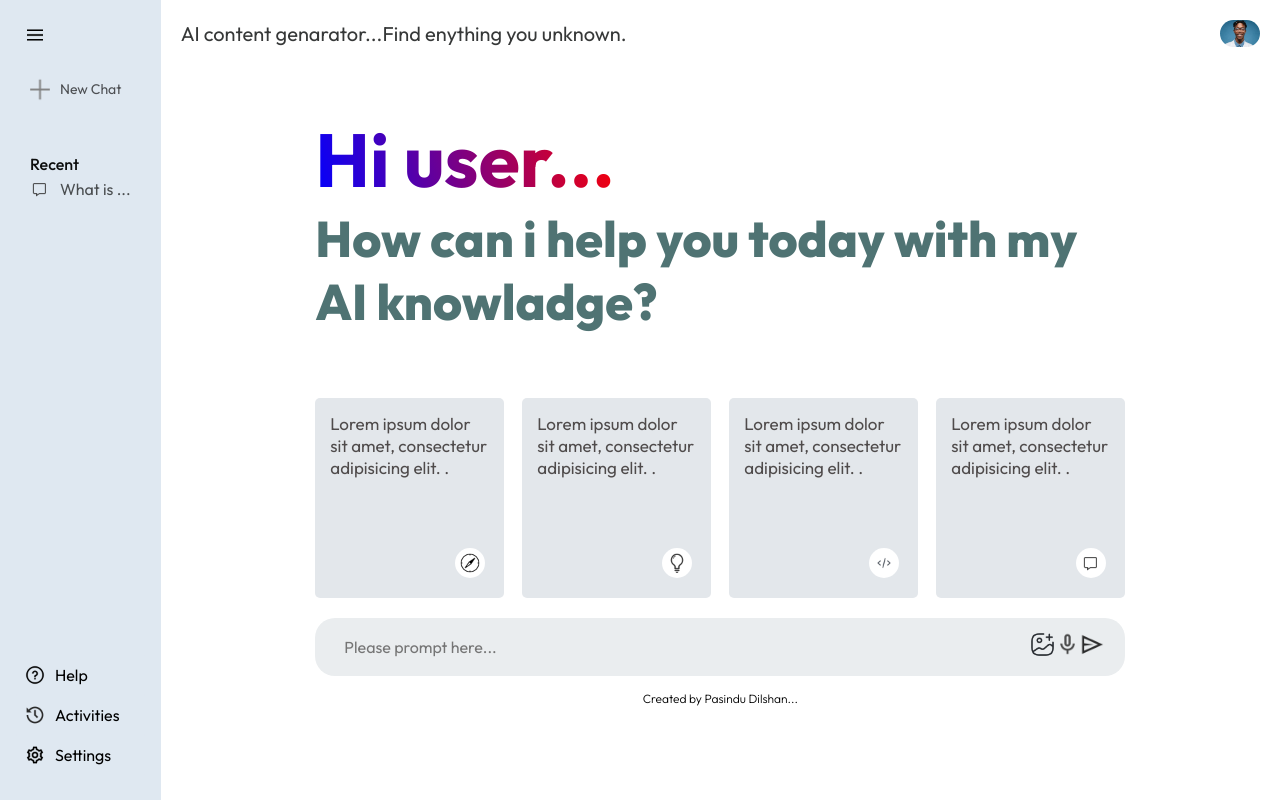
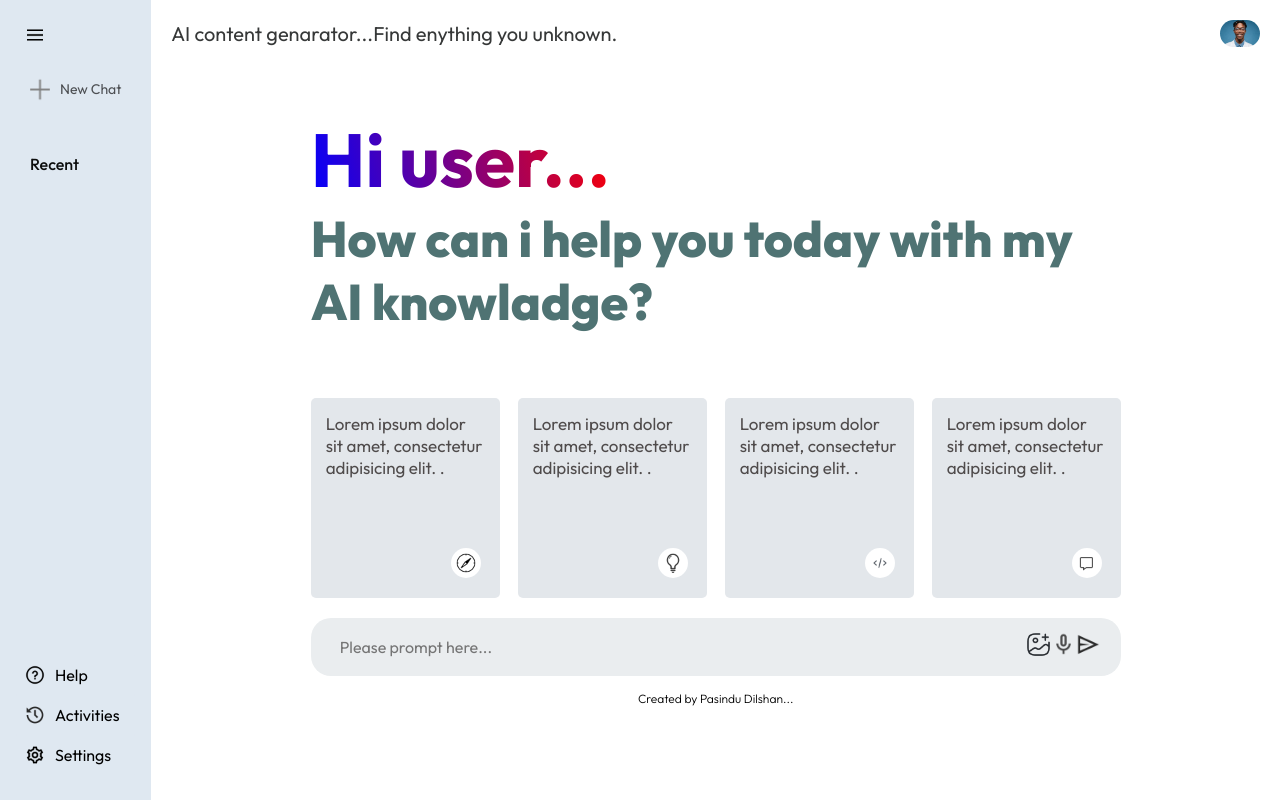
Before and after one commit to pasindud100/AI-content-generator, a React (Vite) app: page / in a window 1280 px wide. Both pictures are taken after a click on the picture 35 px from the left and 35 px from the top of the page. Built offline with nearby package versions, Linux system fonts and the light colour scheme.

Commit message:
Update the prompted result appearance.

```diff
--- a/src/Context/Context.jsx
+++ b/src/Context/Context.jsx
@@ -1,60 +1,55 @@
-import { createContext, useState } from "react";
+import { createContext, useState } from "react"; //import { createContext, useState }  hooks from "react";
 import runChat from "../config/genini";
 
 export const Context = createContext();
 
-const ContectProvider = (props) =>{
-        const [input, setInput] =useState("");
-        const [resentPrompt, setRecentPrompt] =useState("");
-        const [prePrompts, setPrePrompts] =useState([]);
-        const [showResult, setShowResult] =useState(false);
-        const [loading, setLoading] =useState(false);
-        const [resultData, setResultData] =useState("");
+const ContextProvider = (props) => {
+  const [input, setInput] = useState(""); // this use to get the user input from promt field
+  const [resentPrompt, setRecentPrompt] = useState(""); // this for sendt to recent section when user submit the prompt
+  const [prePrompts, setPrePrompts] = useState([]); // this is array to store the previous prompts
+  const [showResult, setShowResult] = useState(false); // if this is true this hide the all the cars in the main content and show prmpted resut there
+  const [loading, setLoading] = useState(false); // when this tru the loading animation apere.. this will false when prompted resut come
+  const [resultData, setResultData] = useState(""); // this is to show  result
 
 
-        const delaypara = (index,nextWord) =>{
-            setTimeout(function(){
-                setResultData(prev=>prev+nextWord)
-            },75*index)
-        }
+  const delaypara = (index, nextWord) => {
+    setTimeout(function () {
+      setResultData((prev) => prev + nextWord);
+    }, 75 * index);
+  };
 
-
-        const onSent = async (prompt) =>{
-
+  const onSent = async (prompt) => {
     setResultData("");
     setLoading(true);
     setShowResult(true);
-            setRecentPrompt(input)
-
+    setRecentPrompt(input);
+    setPrePrompts((prev) => [...prev, input]); // this is to store the previous prompts
 
     const response = await runChat(input);
 
     let responseArray = response.split("**");
-            let newResponse;
-            for(let i=0; i<responseArray.length; i++){
-                if (i===0 || i%2 !== 1){
+    let newResponse="";//we use "" to prevent show the first word in result as undefined
+    for (let i = 0; i < responseArray.length; i++) { //emove ** and convert it ro blod words
+      if (i === 0 || i % 2 !== 1) { //even number
         newResponse += responseArray[i];
-                }
-                else{
-                    newResponse += "<b>"+responseArray[i]+"</b>";
+      } else {
+        newResponse += "<b>" + responseArray[i] + "</b>";
       }
     }
-            let newResponse2 = newResponse.split("*").join("</br>")
+    let newResponse2 = newResponse.split("*").join("</br>");
 
     let newResponseArray = newResponse2.split(" ");
-            for(let i=0; i<newResponseArray.length; i++){
+    for (let i = 0; i < newResponseArray.length; i++) {
       const nextWord = newResponseArray[i];
-                delaypara(i,nextWord+ " ")
+      delaypara(i, nextWord + " ");
     }
 
     setLoading(false);
     setInput("");
+  };
 
-        }
-
-
-
-    const contextValue ={
+  const contextValue = {
+    // these can be use anywhere of our project
     prePrompts,
     setPrePrompts,
     onSent,
@@ -65,15 +60,10 @@ const ContectProvider = (props) =>{
     resultData,
     input,
     setInput,
+  };
 
-
-
-    }
-
-    return(
-        <Context.Provider value={contextValue}>
-            {props.children}
-        </Context.Provider>
-    )
-}
-export default ContectProvider;
+  return (
+    <Context.Provider value={contextValue}>{props.children}</Context.Provider>
+  );
+};
+export default ContextProvider;
--- a/src/components/content/Content.css
+++ b/src/components/content/Content.css
@@ -116,7 +116,7 @@
 }
 
 .result img {
-  width: 40px;
+  width: 30px;
   border-radius: 50%;
 }
 
@@ -129,7 +129,7 @@
 .result-data p {
   font-size: 17px;
   line-height: 30px;
-  font-weight: 400;
+  font-weight: 200;
 }
 .loader {
   width: 100%;
--- a/src/components/content/Content.jsx
+++ b/src/components/content/Content.jsx
@@ -4,6 +4,7 @@ import "./Content.css";
 import { Context } from "../../Context/Context";
 
 function Content() {
+  //get the state and its functions from the contexts
   const {
     onSent,
     recentPrompt,
@@ -25,7 +26,9 @@ function Content() {
           <>
             <div className="greet">
               {/* <p><span>Hello, Dev.</span></p>*/}
-              <h2><span>Hi user...</span></h2>
+              <h2>
+                <span>Hi user...</span>
+              </h2>
               <p>How can i help you today with my AI knowladge?</p>
             </div>
             <div className="cards">
@@ -59,6 +62,7 @@ function Content() {
             </div>
           </>
         ) : (
+          // when show resut is true
           <div className="result">
             <div className="result-title">
               <img src={assets.user_icon} alt="" />
@@ -69,6 +73,7 @@ function Content() {
               <img src={assets.gemini_icon} alt="" />
 
               {loading ? (
+                // Loading animatuin
                 <div className="loader">
                   <hr />
                   <hr />
@@ -89,14 +94,18 @@ function Content() {
               type="text"
               placeholder="Please prompt here..."
               onChange={(e) => {
-                setInput(e.target.value);
+                setInput(e.target.value); //these valuse goes to the context file
               }}
               value={input}
             />
             <div>
               <img src={assets.gallery_icon} alt="gallary image" />
               <img src={assets.mic_icon} alt="mic image" />
-              <img onClick={() => onSent()} src={assets.send_icon} alt=" enter image" />
+              <img
+                onClick={() => onSent()}
+                src={assets.send_icon}
+                alt=" enter image"
+              />
             </div>
           </div>
           <p className="bottom-info">Created by Pasindu Dilshan...</p>
--- a/src/components/slideBar/SideBar.css
+++ b/src/components/slideBar/SideBar.css
@@ -5,8 +5,6 @@
   justify-content: space-between;
   background-color: rgb(223, 232, 241);
   padding: 25px 15px;
-
-
 }
 .slidebar img {
   width: 20px;
@@ -26,7 +24,6 @@
   font-size: 14px;
   cursor: pointer;
   color: rgba(14, 14, 15, 0.7);
-
 }
 .slidebar .new-chat:hover {
   background-color: rgb(205, 214, 221);
--- a/src/components/slideBar/SideBar.jsx
+++ b/src/components/slideBar/SideBar.jsx
@@ -1,26 +1,40 @@
-import React, { useState } from "react";
+import React, { useContext, useState } from "react";
 import "./SideBar.css";
 import { assets } from "../../assets/assets";
+import { Context } from "../../Context/Context";
 
 function SlidBar() {
   const [extended, setExtended] = useState(false); //to show the extended side bar
+  const { onSent, prePrompts, setRecentPrompts } = useContext(Context);
 
   return (
     <div className="slidebar">
       <div className="top">
-        <img onClick={() => setExtended(pre=>!pre)} src={assets.menu_icon} className="menu" alt="" />
+        <img
+          onClick={() => setExtended((pre) => !pre)}
+          src={assets.menu_icon}
+          className="menu"
+          alt=""
+        />
         <div className="new-chat">
           <img src={assets.plus_icon} alt="" />
           {extended ? <p>New Chat</p> : null}
         </div>
 
-        {extended ? <div className="recent">
-          <p className="recentTitle"> Recent</p>
-          <div className="recent-entry">
-            <img src={assets.message_icon} alt="" />
-            <p>What is ...</p>
+        {extended ? (
+          <div className="recent">
+            <p className="recentTitle"> Recent</p>
+            {prePrompts.map((item, index) => {
+              return (
+                <div className="recent-entry">
+                  <img src={assets.message_icon} alt="" />
+                  {/* //slice to show only 15 characters in sliodebar recent promt */}
+                  <p>{item.slice(0, 15)}</p>
+                </div>
+              );
+            })}
           </div>
-        </div> : null}
+        ) : null}
       </div>
       <div className="bottom">
         <div className="bottom_item recent-entry">
@@ -30,7 +44,7 @@ function SlidBar() {
 
         <div className="bottom_item recent-entry">
           <img src={assets.history_icon} alt="" />
-     {extended?      <p>Activities</p>: null}
+          {extended ? <p>Activities</p> : null}
         </div>
 
         <div className="bottom_item recent-entry">
--- a/src/config/genini.js
+++ b/src/config/genini.js
@@ -1,7 +1,7 @@
+// node --version # Should be >= 18
 
-
-// node --version # Should be >= 18
-// npm install @google/generative-ai
+//..............................copy below code ..google AI studeio -> get code -> select js -> copy code -> paste here
+// npm install @google/generative-ai ..........insall this package
 import {
   GoogleGenerativeAI,
   HarmCategory,
@@ -9,9 +9,10 @@ import {
 } from "@google/generative-ai";
 
 const MODEL_NAME = "gemini-1.5-pro-latest";
-  const API_KEY = "AIzaSyCNTaGipTs-BC8fDhX0tj9T1DQVmwPRaic";
+const API_KEY = "AIzaSyCNTaGipTs-BC8fDhX0tj9T1DQVmwPRaic"; //api key fom gemni..se my api key from https://aistudio.google.com/app/apikey
 
 async function runChat(prompt) {
+  // prompt propstt was provided by me
   const genAI = new GoogleGenerativeAI(API_KEY);
   const model = genAI.getGenerativeModel({ model: MODEL_NAME });
 
@@ -44,15 +45,14 @@ import {
   const chat = model.startChat({
     generationConfig,
     safetySettings,
-      history: [
-      ],
+    history: [],
   });
 
-    const result = await chat.sendMessage(prompt);
+  const result = await chat.sendMessage(prompt); //propmt
   const response = result.response;
   console.log(response.text());
 
-    return response.text();
+  return response.text();// returnthe response
 }
 
-  export default runChat;
+export default runChat; //export the result ..now we can use this function in other files
```
Also changed, not shown: src/main.jsx (+9 -9 lines). Lines whose indentation alone changed are shown as unchanged.
